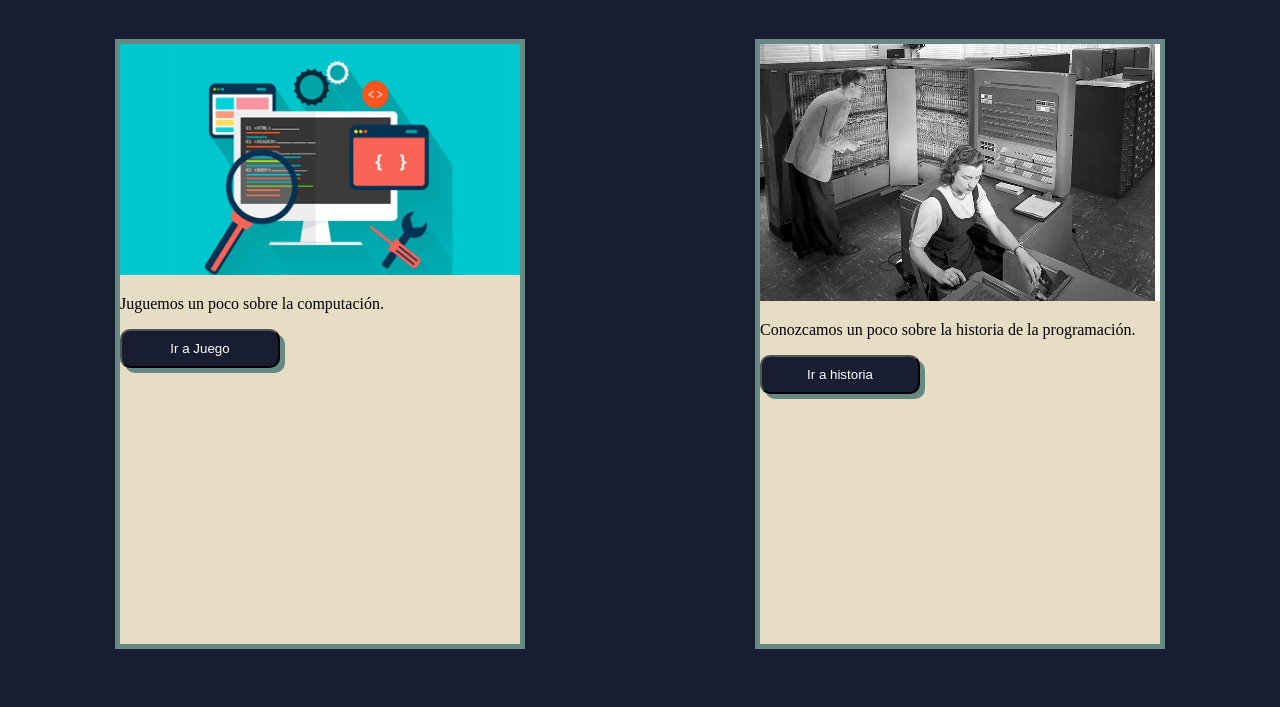
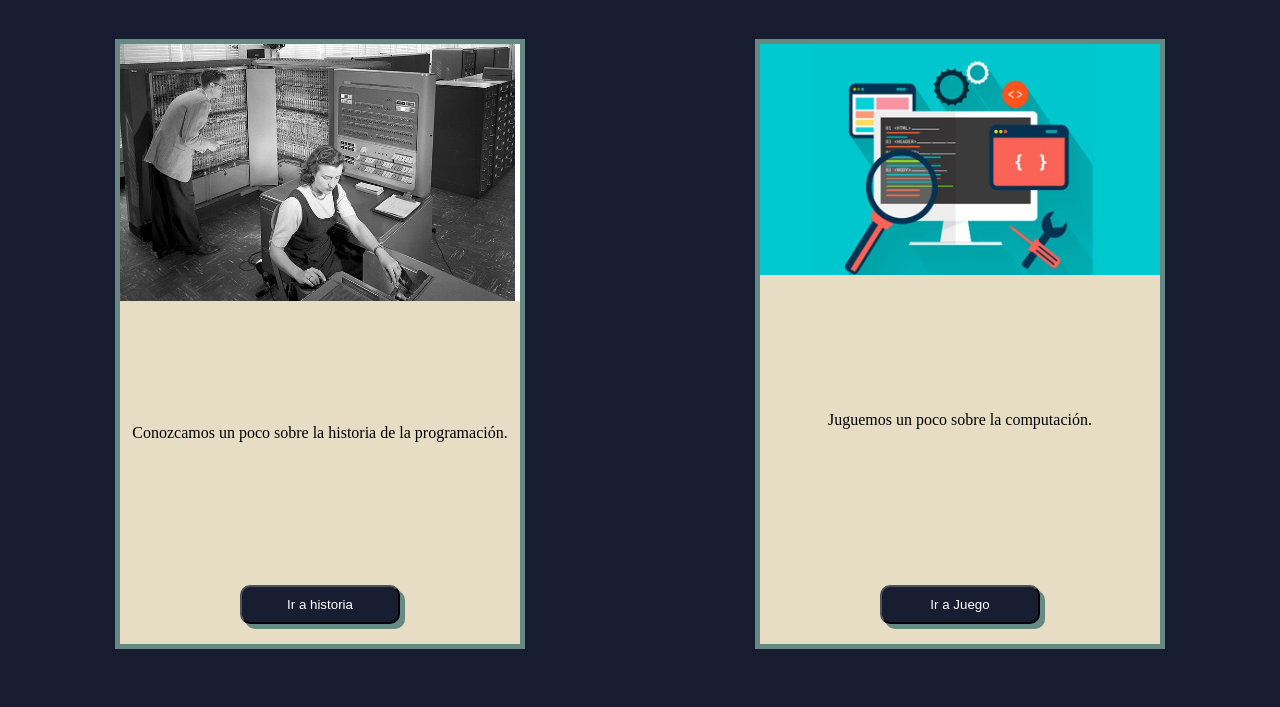
Before and after one commit to Cecilia-Sangineto/HTML-CSS-JS-Avanzado, a plain HTML site: page TP.html in a window 1280 px wide. Shown: the part 602-1309 px from the top of the page. Drawn offline with Linux system fonts and the light colour scheme.

Commit message:
Acomodando las cards

```diff
--- a/TP.css
+++ b/TP.css
@@ -81,14 +81,17 @@ li a {
 	margin: 60px;
 	background-color: var(--colorBeige);
 	border: var(--colorSombraVerde) 5px solid;
-	grid-area: card1;
+    display: flex;
+    flex-direction: column;
+    justify-content: space-between;
+    align-items: center;
 }
 
 .card1 {
 	grid-area: card1;
 }
 
-.card1 {
+.card2 {
 	grid-area: card2;
 }
 
@@ -104,6 +107,7 @@ main article button {
 	width: 40%;
 	box-shadow: 5px 5px var(--colorSombraVerde);
 	border-radius: 10px;
+	margin: 20px;
 }
 
 .footer {
```
